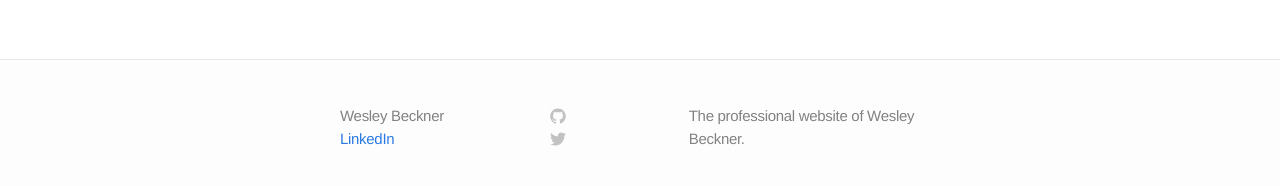
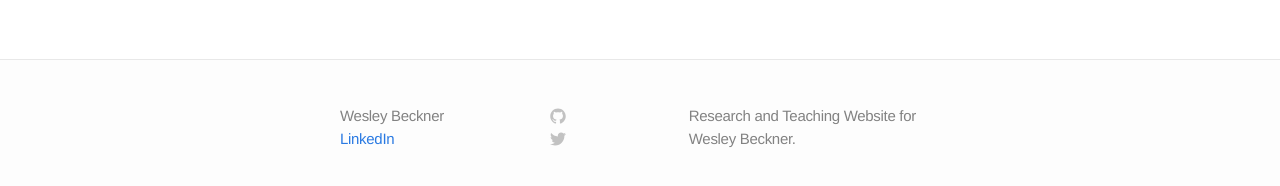
Before and after one commit to wesleybeckner/wesleybeckner.github.io, a Jekyll site: the page built from index.md, in a window 1280 px wide. Shown: the part 455-641 px from the top of the page. Built offline with Jekyll 4.4.1, drawn with Linux system fonts in a browser that asks for light colours.

Commit message:
changed website description

```diff
--- a/_config.yml
+++ b/_config.yml
@@ -1,7 +1,7 @@
 # Site settings
 title: Wesley Beckner
 name: Wesley Beckner
-description: "The professional website of Wesley Beckner."
+description: "Research and Teaching Website for Wesley Beckner."
 baseurl: "http://wesleybeckner.github.io"
 linkedin_username: wesley-beckner-b5631ab5
 github_username: wesleybeckner
```
